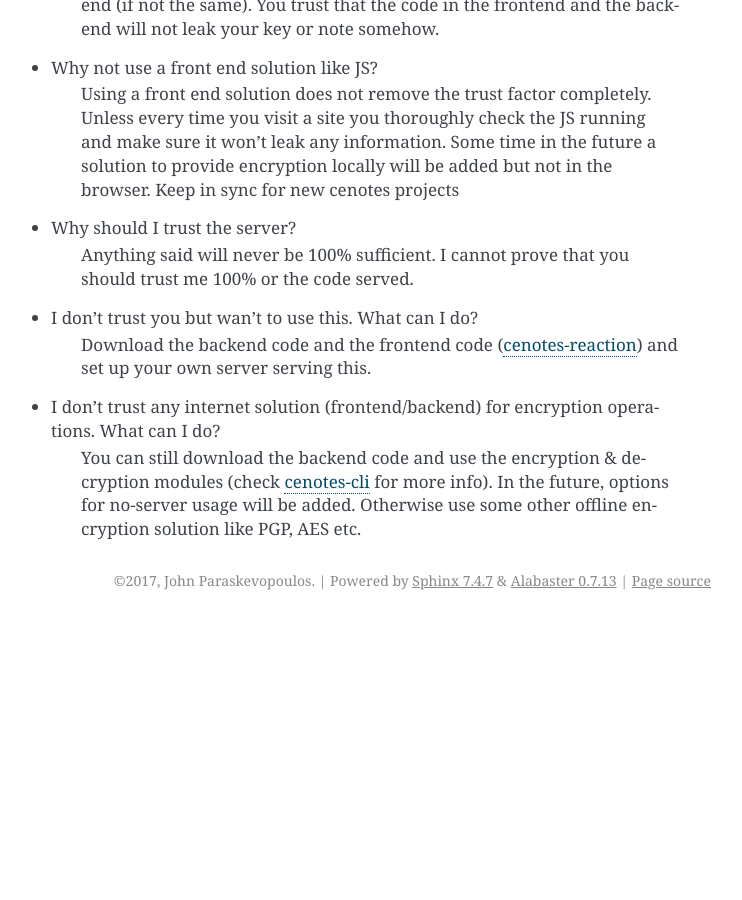
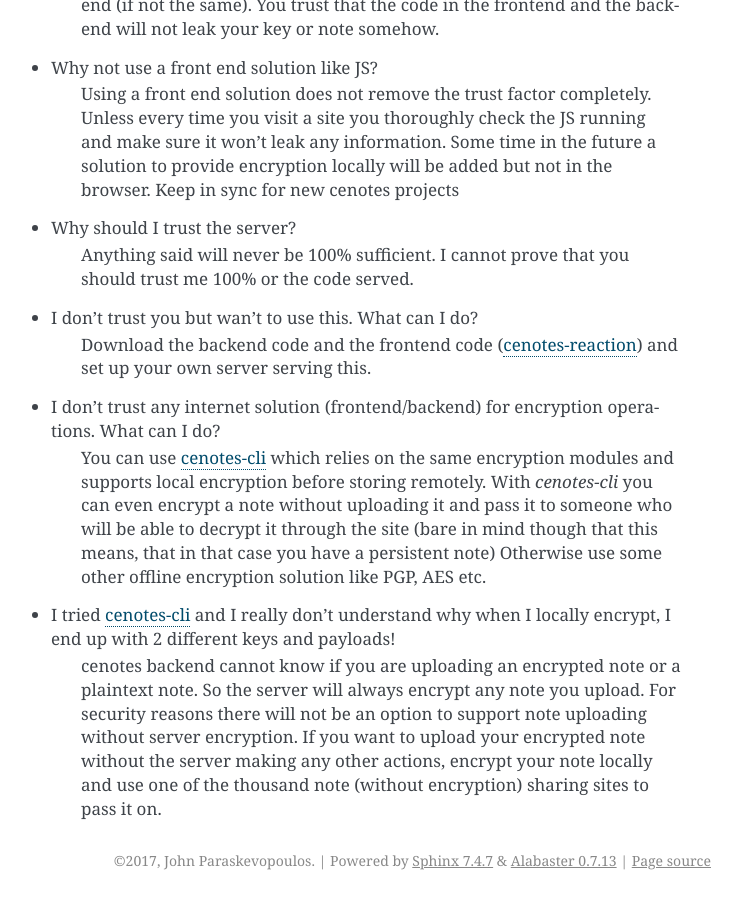
Before and after one commit to cenotes/cenotes, a Sphinx documentation site: the page built from docs/qa.rst, in a window 1280 px wide and 900 px high, scrolled down 2509 px. Shown: the whole window, without its empty margins (399-1141 px from the left). Built offline with Sphinx 7.4.7, drawn with Linux system fonts in a browser that asks for light colours; the version number is read from the project's files by our own code; before the commit the page ends 3129 px from its top, so only the background shows below that.

Commit message:
Update QA to include cenotes-cli info

```diff
--- a/docs/qa.rst
+++ b/docs/qa.rst
@@ -95,9 +95,16 @@
 - I don't trust you but wan't to use this. What can I do?
    Download the backend code and the frontend code (`cenotes-reaction`_) and set up your own server serving this.
 - I don't trust any internet solution (frontend/backend) for encryption operations. What can I do?
-   You can still download the backend code and use the encryption & decryption modules (check `cenotes-cli`_ for more info).
-   In the future, options for no-server usage will be added.
+   You can use `cenotes-cli`_ which relies on the same encryption modules and supports local encryption before storing remotely.
+   With `cenotes-cli` you can even encrypt a note without uploading it and pass it to someone who will be able to decrypt it
+   through the site (bare in mind though that this means, that in that case you have a persistent note)
    Otherwise use some other offline encryption solution like PGP, AES etc.
+- I tried `cenotes-cli`_ and I really don't understand why when I locally encrypt, I end up with 2 different keys and payloads!
+   cenotes backend cannot know if you are uploading an encrypted note or a plaintext note. So the server will always
+   encrypt any note you upload.
+   For security reasons there will not be an option to support note uploading without server encryption. If you want to
+   upload your encrypted note without the server making any other actions, encrypt your note locally and use one of the
+   thousand note (without encryption) sharing sites to pass it on.
 
 
 
```
